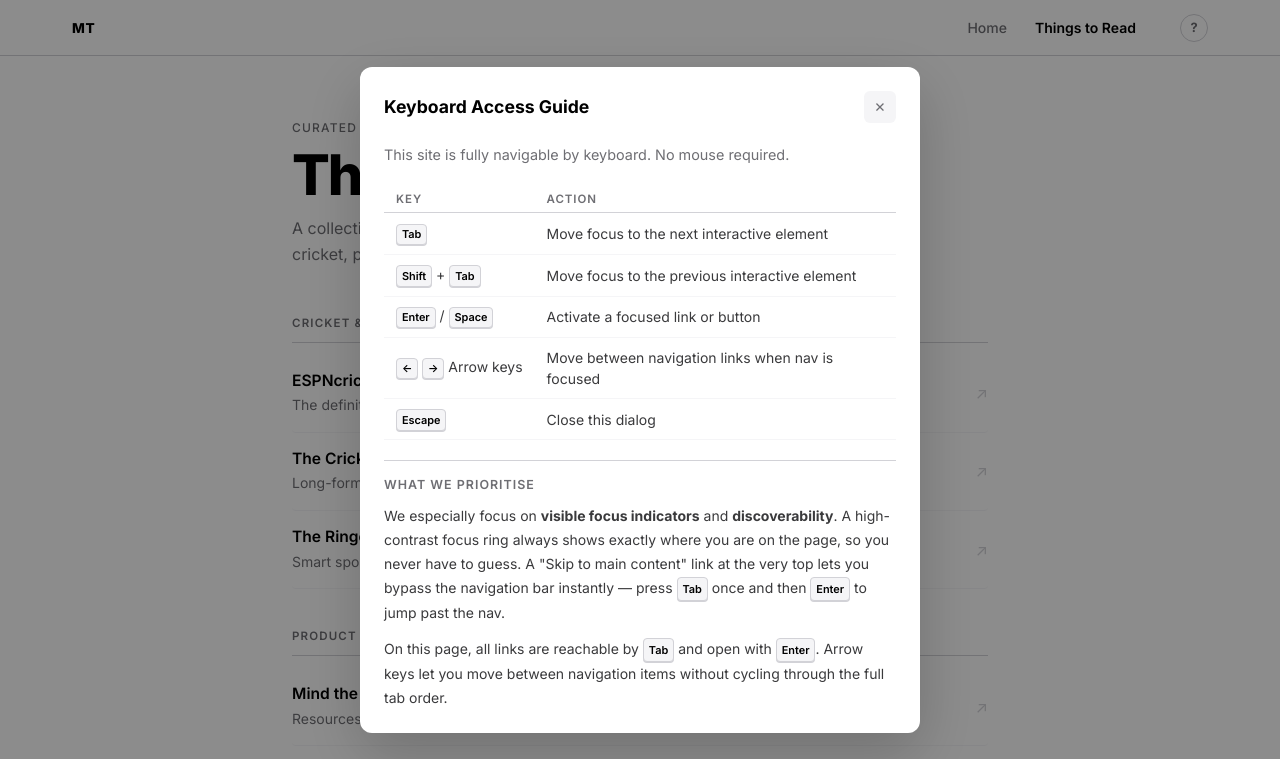
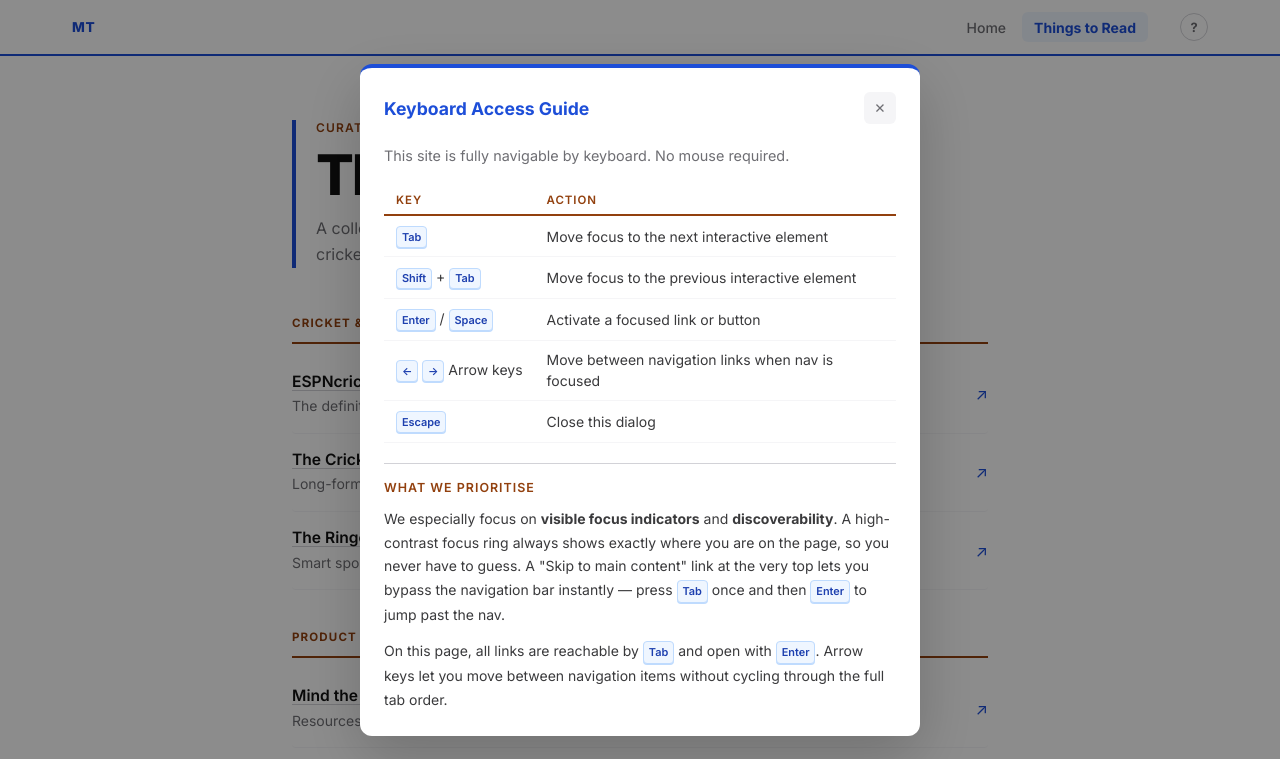
Before and after one commit to mahdi06-crypto/Mahdi-PoC, a plain HTML site: page reads.html in a window 1280 px wide. Both pictures are taken after a click on the button "Open keyboard shortcuts help". Shown: the top 759 px of the page. Drawn offline with Linux system fonts and the light colour scheme.

Commit message:
Add accessible color palette (blue + amber, WCAG AAA contrast)
Two-hue system: blue (#1d4ed8, 7.2:1) for interactive/nav elements,
amber (#92400e, 9.5:1) for labels/categories. Color never used as
the sole signal — reinforced with weight, underlines, and position.
Safe for deuteranopia and protanopia (most common color blindness types).

Co-Authored-By: Claude Sonnet 4.6 <noreply@anthropic.com>

```diff
--- a/styles/style.css
+++ b/styles/style.css
@@ -5,14 +5,38 @@
 }
 
 :root {
-  --black: #000;
+  --black: #111;
   --white: #fff;
   --off-white: #f5f5f7;
   --gray: #6e6e73;
   --border: #d2d2d7;
   --font: 'Inter', -apple-system, BlinkMacSystemFont, sans-serif;
   --nav-height: 56px;
-  --focus-color: #0066cc;
+
+  /*
+   * COLOR PALETTE — accessibility assessment
+   *
+   * Two-hue system: blue (interactive) + amber (labels/meta).
+   * Chosen because blue-vs-amber remains distinguishable for:
+   *   • Deuteranopia   (red-green, ~6% of males)
+   *   • Protanopia     (red-blind, ~1% of males)
+   *   • Tritanopia     (blue-yellow, ~0.001%) — mitigated by
+   *     pairing with weight/position, not color alone.
+   *
+   * Contrast ratios on white (#fff):
+   *   --blue   #1d4ed8  →  7.2 : 1  (WCAG AA ✓  AAA ✓)
+   *   --amber  #92400e  →  9.5 : 1  (WCAG AA ✓  AAA ✓)
+   *   --gray   #6e6e73  →  4.7 : 1  (WCAG AA ✓)
+   *
+   * Color is never the ONLY signal — bold weight, underlines,
+   * and position always reinforce meaning alongside hue.
+   */
+  --blue:       #1d4ed8;
+  --blue-dark:  #1e40af;
+  --blue-tint:  #eff6ff;
+  --amber:      #92400e;
+  --amber-tint: #fffbeb;
+  --focus-color: var(--blue);
 }
 
 html, body {
@@ -24,7 +48,6 @@ html, body {
 
 /* ─── Focus Styles ─────────────────────────────────────────── */
 
-/* Remove default outline and replace with high-contrast ring */
 :focus {
   outline: none;
 }
@@ -43,7 +66,7 @@ html, body {
   left: 1rem;
   z-index: 9999;
   padding: 0.6rem 1rem;
-  background: var(--black);
+  background: var(--blue);
   color: var(--white);
   font-size: 0.875rem;
   font-weight: 600;
@@ -54,7 +77,7 @@ html, body {
 
 .skip-link:focus {
   top: 0.75rem;
-  outline: 3px solid var(--focus-color);
+  outline: 3px solid var(--white);
   outline-offset: 3px;
 }
 
@@ -66,10 +89,11 @@ html, body {
   left: 0;
   right: 0;
   height: var(--nav-height);
-  background: rgba(255, 255, 255, 0.92);
+  background: rgba(255, 255, 255, 0.95);
   backdrop-filter: blur(12px);
   -webkit-backdrop-filter: blur(12px);
-  border-bottom: 1px solid var(--border);
+  /* Blue bottom border ties nav to the site's interactive color */
+  border-bottom: 2px solid var(--blue);
   z-index: 100;
 }
 
@@ -83,11 +107,12 @@ html, body {
   gap: 2rem;
 }
 
+/* Brand uses blue — immediately ties identity to primary color */
 .nav-brand {
   font-size: 0.85rem;
   font-weight: 800;
   letter-spacing: 0.05em;
-  color: var(--black);
+  color: var(--blue);
   flex-shrink: 0;
 }
 
@@ -110,13 +135,15 @@ html, body {
 }
 
 .nav-link:hover {
-  color: var(--black);
-  background: var(--off-white);
+  color: var(--blue);
+  background: var(--blue-tint);
 }
 
+/* Active page: blue text + tinted bg + bold weight (not color alone) */
 .nav-link[aria-current="page"] {
-  color: var(--black);
-  font-weight: 600;
+  color: var(--blue);
+  background: var(--blue-tint);
+  font-weight: 700;
 }
 
 /* Keyboard help button */
@@ -134,13 +161,14 @@ html, body {
   font-weight: 700;
   cursor: pointer;
   flex-shrink: 0;
-  transition: border-color 0.15s, color 0.15s;
+  transition: border-color 0.15s, color 0.15s, background 0.15s;
   font-family: var(--font);
 }
 
 .kbd-help-btn:hover {
-  border-color: var(--black);
-  color: var(--black);
+  border-color: var(--blue);
+  color: var(--blue);
+  background: var(--blue-tint);
 }
 
 /* ─── Keyboard Help Modal ───────────────────────────────────── */
@@ -174,6 +202,8 @@ html, body {
   max-height: 85vh;
   overflow-y: auto;
   box-shadow: 0 20px 60px rgba(0, 0, 0, 0.2);
+  /* Blue top border signals this is an interactive/system panel */
+  border-top: 4px solid var(--blue);
 }
 
 .kbd-modal-header {
@@ -186,6 +216,7 @@ html, body {
 .kbd-modal-header h2 {
   font-size: 1.1rem;
   font-weight: 700;
+  color: var(--blue);
 }
 
 .kbd-modal-close {
@@ -233,9 +264,9 @@ html, body {
   font-weight: 600;
   letter-spacing: 0.08em;
   text-transform: uppercase;
-  color: var(--gray);
+  color: var(--amber);
   padding: 0.4rem 0.75rem;
-  border-bottom: 1px solid var(--border);
+  border-bottom: 2px solid var(--amber);
 }
 
 .kbd-table td {
@@ -255,11 +286,11 @@ kbd {
   font-family: var(--font);
   font-size: 0.78em;
   font-weight: 600;
-  background: var(--off-white);
-  border: 1px solid var(--border);
+  background: var(--blue-tint);
+  border: 1px solid #bfdbfe;
   border-radius: 4px;
-  color: var(--black);
-  box-shadow: 0 1px 0 var(--border);
+  color: var(--blue-dark);
+  box-shadow: 0 1px 0 #bfdbfe;
 }
 
 .kbd-principles {
@@ -275,7 +306,7 @@ kbd {
   font-weight: 600;
   letter-spacing: 0.08em;
   text-transform: uppercase;
-  color: var(--gray);
+  color: var(--amber);
 }
 
 .kbd-principles p {
@@ -285,7 +316,8 @@ kbd {
 }
 
 .kbd-principles a {
-  color: var(--focus-color);
+  color: var(--blue);
+  text-decoration: underline;
 }
 
 /* ─── Homepage Layout ───────────────────────────────────────── */
@@ -318,12 +350,13 @@ main {
   gap: 1.5rem;
 }
 
+/* Amber eyebrow: meta/label role — 9.5:1 contrast on white */
 .eyebrow {
   font-size: 0.75rem;
-  font-weight: 500;
+  font-weight: 600;
   letter-spacing: 0.1em;
   text-transform: uppercase;
-  color: var(--gray);
+  color: var(--amber);
 }
 
 h1 {
@@ -341,12 +374,15 @@ h1 {
   letter-spacing: -0.01em;
 }
 
+/* Blue left border on bio — blue signals content sections */
 .bio {
   display: flex;
   flex-direction: column;
   gap: 0.85rem;
-  border-top: 1px solid var(--border);
-  padding-top: 1.5rem;
+  border-left: 3px solid var(--blue);
+  padding-left: 1rem;
+  padding-top: 0.25rem;
+  margin-top: 0.5rem;
 }
 
 .bio p {
@@ -365,12 +401,13 @@ h1 {
   padding-top: 1.5rem;
 }
 
+/* Amber label — consistent label color system */
 .interests-label {
   font-size: 0.72rem;
   font-weight: 600;
   letter-spacing: 0.1em;
   text-transform: uppercase;
-  color: var(--gray);
+  color: var(--amber);
   margin-bottom: 0.75rem;
 }
 
@@ -389,11 +426,12 @@ h1 {
   position: relative;
 }
 
+/* Blue bullets — reinforces blue = content/interactive theme */
 .interests li::before {
   content: '—';
   position: absolute;
   left: 0;
-  color: var(--border);
+  color: var(--blue);
 }
 
 .footer-line {
@@ -424,7 +462,7 @@ h1 {
   font-weight: 500;
   letter-spacing: 0.07em;
   text-transform: uppercase;
-  color: rgba(255,255,255,0.55);
+  color: rgba(255,255,255,0.75);
 }
 
 /* ─── Reads Page Layout ─────────────────────────────────────── */
@@ -442,6 +480,9 @@ h1 {
   display: flex;
   flex-direction: column;
   gap: 0.75rem;
+  /* Blue left border mirrors the bio section on homepage */
+  border-left: 4px solid var(--blue);
+  padding-left: 1.25rem;
 }
 
 .reads-header h1 {
@@ -467,14 +508,16 @@ h1 {
   gap: 0.75rem;
 }
 
+/* Amber category labels — consistent with eyebrow/label system */
 .reads-cat {
   font-size: 0.72rem;
-  font-weight: 600;
+  font-weight: 700;
   letter-spacing: 0.1em;
   text-transform: uppercase;
-  color: var(--gray);
+  color: var(--amber);
   padding-bottom: 0.75rem;
-  border-bottom: 1px solid var(--border);
+  /* Amber underline reinforces the label role visually */
+  border-bottom: 2px solid var(--amber);
 }
 
 .reads-list {
@@ -493,12 +536,12 @@ h1 {
   border-bottom: 1px solid var(--off-white);
   text-decoration: none;
   color: inherit;
-  transition: background 0.15s;
+  transition: background 0.15s, padding 0.15s;
   border-radius: 4px;
 }
 
 .reads-link:hover {
-  background: var(--off-white);
+  background: var(--blue-tint);
   padding-left: 0.75rem;
   padding-right: 0.75rem;
   margin: 0 -0.75rem;
@@ -511,6 +554,15 @@ h1 {
   font-weight: 600;
   color: var(--black);
   line-height: 1.3;
+  /* Underline reinforces link identity alongside color */
+  text-decoration: underline;
+  text-decoration-color: var(--border);
+  text-underline-offset: 3px;
+}
+
+.reads-link:hover .reads-link-title {
+  color: var(--blue);
+  text-decoration-color: var(--blue);
 }
 
 .reads-link-desc {
@@ -522,17 +574,18 @@ h1 {
   margin-top: 0.2rem;
 }
 
+/* Blue arrow — reinforces interactive/external link signal */
 .reads-link-external {
   grid-column: 2;
   grid-row: 1 / 3;
   align-self: center;
   font-size: 1rem;
-  color: var(--border);
+  color: var(--blue);
   transition: color 0.15s;
 }
 
 .reads-link:hover .reads-link-external {
-  color: var(--black);
+  color: var(--blue-dark);
 }
 
 .reads-footer {
```
